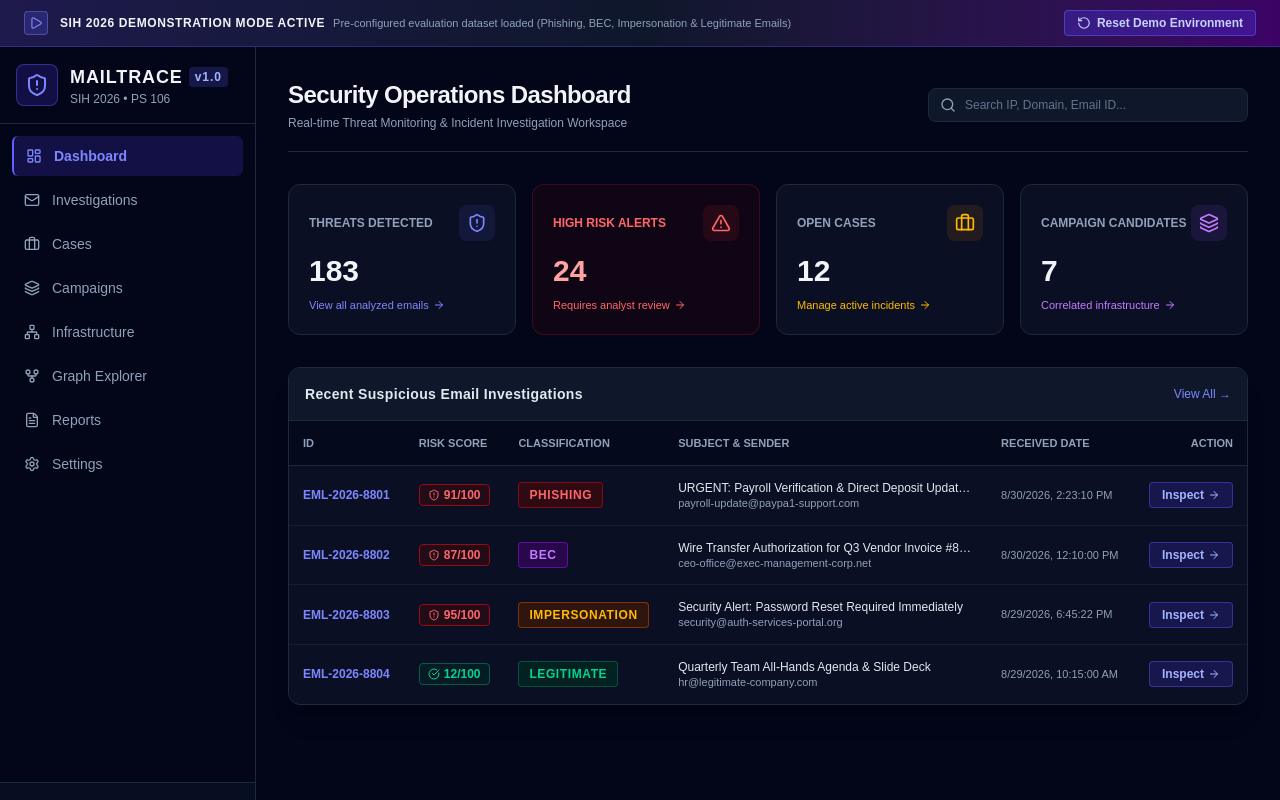
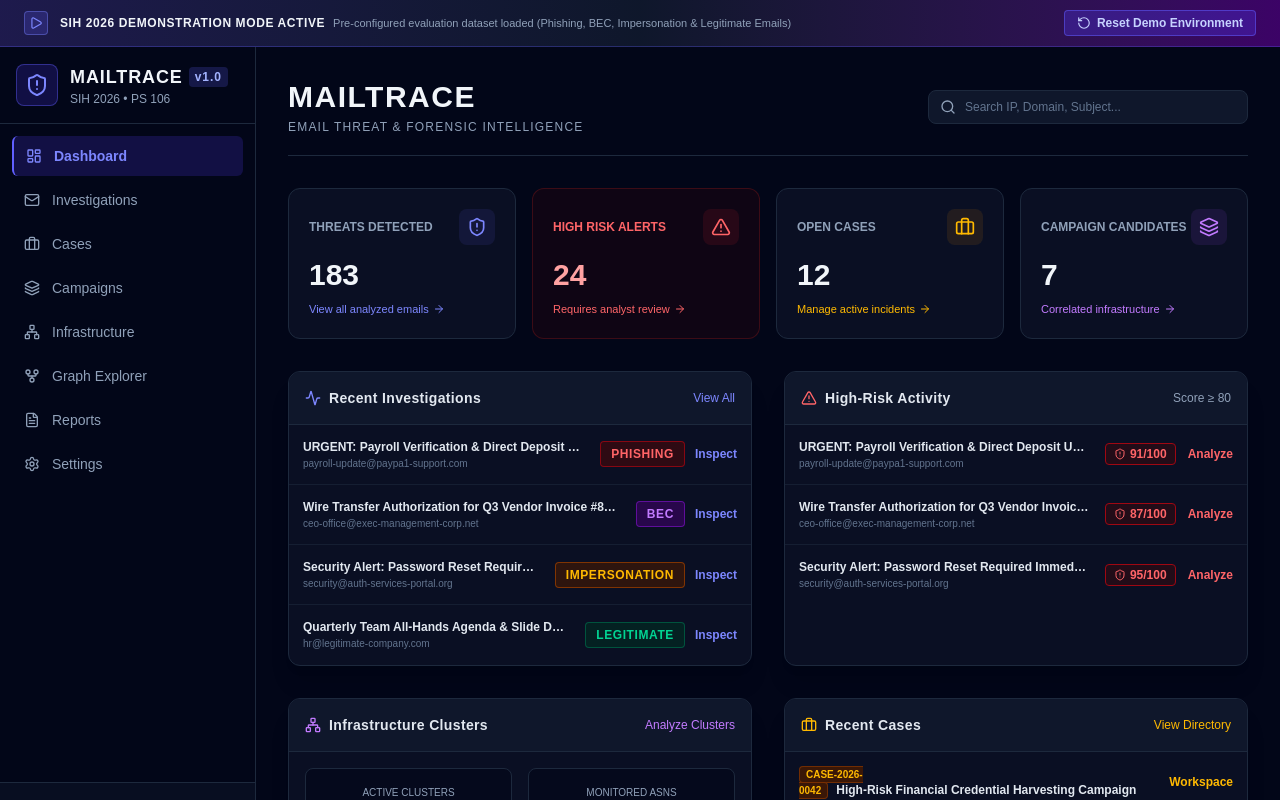
Before and after one commit to JayantOlhyan/Mail-Trace, a Next.js app in the folder frontend/: page / in a window 1280 px wide. Shown: the top 800 px of the page. Built offline with nearby package versions, Linux system fonts and the light colour scheme; no server answers.

Commit message:
feat: redesign dashboard with clear grid panels for investigations, high-risk alerts, clusters and cases

```diff
--- a/frontend/src/app/page.tsx
+++ b/frontend/src/app/page.tsx
@@ -3,7 +3,7 @@
 import React, { useState, useEffect } from 'react';
 import Link from 'next/link';
 import { api } from '@/lib/api';
-import { EmailSummary } from '@/types';
+import { EmailSummary, Case } from '@/types';
 import { RiskScore } from '@/components/RiskScore';
 import { ThreatBadge } from '@/components/ThreatBadge';
 import {
@@ -14,6 +14,8 @@ import {
   Search,
   ArrowRight,
   RefreshCw,
+  Network,
+  Activity,
 } from 'lucide-react';
 
 export default function DashboardPage() {
@@ -22,17 +24,24 @@ export default function DashboardPage() {
     high_risk: 24,
     open_cases: 12,
     campaign_candidates: 7,
+    infrastructure_clusters: 15,
   });
   const [emails, setEmails] = useState<EmailSummary[]>([]);
+  const [cases, setCases] = useState<Case[]>([]);
   const [searchQuery, setSearchQuery] = useState('');
   const [loading, setLoading] = useState(true);
 
   useEffect(() => {
     async function loadDashboard() {
       try {
-        const [m, e] = await Promise.all([api.getMetrics(), api.getEmails()]);
+        const [m, e, c] = await Promise.all([
+          api.getMetrics(),
+          api.getEmails(),
+          api.getCases(),
+        ]);
         setMetrics(m);
         setEmails(e);
+        setCases(c);
       } catch (err) {
         console.error('Error loading dashboard data:', err);
       } finally {
@@ -52,16 +61,19 @@ export default function DashboardPage() {
     );
   });
 
+  // Split emails into high-risk (> 80) and normal
+  const highRiskActivity = filteredEmails.filter((e) => e.risk_score >= 80);
+
   return (
     <div className="space-y-8 max-w-7xl mx-auto">
-      {/* Top Header */}
+      {/* Top Header Section */}
       <div className="flex flex-col md:flex-row md:items-center justify-between gap-4 border-b border-slate-800 pb-5">
         <div>
-          <h1 className="text-2xl font-extrabold tracking-tight text-slate-100 flex items-center gap-2">
-            Security Operations Dashboard
+          <h1 className="text-3xl font-black tracking-wider text-slate-100 font-mono">
+            MAILTRACE
           </h1>
-          <p className="text-xs text-slate-400 font-mono mt-1">
-            Real-time Threat Monitoring & Incident Investigation Workspace
+          <p className="text-xs text-slate-400 font-mono tracking-widest mt-1 uppercase">
+            EMAIL THREAT & FORENSIC INTELLIGENCE
           </p>
         </div>
 
@@ -72,13 +84,13 @@ export default function DashboardPage() {
             type="text"
             value={searchQuery}
             onChange={(e) => setSearchQuery(e.target.value)}
-            placeholder="Search IP, Domain, Email ID..."
+            placeholder="Search IP, Domain, Subject..."
             className="w-full bg-slate-900 border border-slate-800 rounded-lg pl-9 pr-4 py-2 text-xs text-slate-200 placeholder-slate-500 focus:outline-none focus:border-indigo-500 font-mono transition"
           />
         </div>
       </div>
 
-      {/* Top-Level Metrics */}
+      {/* Key Metrics Section */}
       <div className="grid grid-cols-1 sm:grid-cols-2 lg:grid-cols-4 gap-4">
         <Link href="/investigations" className="group">
           <div className="p-5 rounded-xl border border-slate-800 bg-slate-900/60 hover:border-indigo-500/60 transition-all">
@@ -141,68 +153,135 @@ export default function DashboardPage() {
         </Link>
       </div>
 
-      {/* Recent Email Investigations Table */}
-      <div className="bg-slate-900/60 border border-slate-800 rounded-xl overflow-hidden shadow-xl">
+      {loading ? (
+        <div className="p-12 text-center text-slate-500 font-mono flex items-center justify-center space-x-2">
+          <RefreshCw className="w-5 h-5 animate-spin text-indigo-400" />
+          <span>Loading analyst metrics...</span>
+        </div>
+      ) : (
+        <div className="grid grid-cols-1 lg:grid-cols-2 gap-8">
+          {/* Recent Investigations */}
+          <div className="bg-slate-900/60 border border-slate-800 rounded-xl overflow-hidden shadow-xl flex flex-col">
             <div className="p-4 bg-slate-900 flex items-center justify-between border-b border-slate-800">
-          <h3 className="font-semibold text-slate-200 text-sm tracking-wide">Recent Suspicious Email Investigations</h3>
+              <h3 className="font-semibold text-slate-200 text-sm tracking-wide flex items-center gap-2">
+                <Activity className="w-4 h-4 text-indigo-400" /> Recent Investigations
+              </h3>
               <Link href="/investigations" className="text-xs text-indigo-400 hover:underline font-mono">
-            View All →
+                View All
               </Link>
             </div>
+            <div className="divide-y divide-slate-800/60 overflow-y-auto max-h-[350px] flex-1">
+              {filteredEmails.length === 0 ? (
+                <div className="p-8 text-center text-slate-500 font-mono">No recent investigations.</div>
+              ) : (
+                filteredEmails.map((email) => (
+                  <div key={email.id} className="p-3.5 hover:bg-slate-800/40 transition-colors flex items-center justify-between gap-4 font-mono text-xs">
+                    <div className="min-w-0">
+                      <p className="font-sans font-semibold text-slate-200 truncate">{email.subject}</p>
+                      <p className="text-[10px] text-slate-500 truncate mt-0.5">{email.sender}</p>
+                    </div>
+                    <div className="flex items-center gap-2.5 flex-shrink-0">
+                      <ThreatBadge classification={email.classification} />
+                      <Link href={`/investigations/${email.id}`} className="text-indigo-400 hover:text-indigo-300 font-bold">
+                        Inspect
+                      </Link>
+                    </div>
+                  </div>
+                ))
+              )}
+            </div>
+          </div>
 
-        {loading ? (
-          <div className="p-8 text-center text-slate-500 font-mono flex items-center justify-center space-x-2">
-            <RefreshCw className="w-4 h-4 animate-spin text-indigo-400" />
-            <span>Loading active investigations...</span>
+          {/* High-Risk Activity */}
+          <div className="bg-slate-900/60 border border-slate-800 rounded-xl overflow-hidden shadow-xl flex flex-col">
+            <div className="p-4 bg-slate-900 flex items-center justify-between border-b border-slate-800">
+              <h3 className="font-semibold text-slate-200 text-sm tracking-wide flex items-center gap-2">
+                <AlertTriangle className="w-4 h-4 text-red-400" /> High-Risk Activity
+              </h3>
+              <span className="text-xs font-mono text-slate-400">Score &ge; 80</span>
             </div>
-        ) : filteredEmails.length === 0 ? (
-          <div className="p-8 text-center text-slate-500 font-mono">No matching email investigations found.</div>
+            <div className="divide-y divide-slate-800/60 overflow-y-auto max-h-[350px] flex-1">
+              {highRiskActivity.length === 0 ? (
+                <div className="p-8 text-center text-slate-500 font-mono">No high-risk activity detected.</div>
               ) : (
-          <div className="overflow-x-auto">
-            <table className="w-full text-left border-collapse">
-              <thead>
-                <tr className="border-b border-slate-800 text-[11px] font-mono text-slate-400 bg-slate-950/60 uppercase">
-                  <th className="p-3.5">ID</th>
-                  <th className="p-3.5">Risk Score</th>
-                  <th className="p-3.5">Classification</th>
-                  <th className="p-3.5">Subject & Sender</th>
-                  <th className="p-3.5">Received Date</th>
-                  <th className="p-3.5 text-right">Action</th>
-                </tr>
-              </thead>
-              <tbody className="divide-y divide-slate-800/60 font-mono text-xs text-slate-300">
-                {filteredEmails.map((email) => (
-                  <tr key={email.id} className="hover:bg-slate-800/40 transition-colors">
-                    <td className="p-3.5 text-indigo-400 font-bold">{email.id}</td>
-                    <td className="p-3.5">
+                highRiskActivity.map((email) => (
+                  <div key={email.id} className="p-3.5 hover:bg-slate-800/40 transition-colors flex items-center justify-between gap-4 font-mono text-xs">
+                    <div className="min-w-0">
+                      <p className="font-sans font-semibold text-slate-200 truncate">{email.subject}</p>
+                      <p className="text-[10px] text-slate-500 truncate mt-0.5">{email.sender}</p>
+                    </div>
+                    <div className="flex items-center gap-3 flex-shrink-0">
                       <RiskScore score={email.risk_score} size="sm" />
-                    </td>
-                    <td className="p-3.5">
-                      <ThreatBadge classification={email.classification} />
-                    </td>
-                    <td className="p-3.5 max-w-xs">
-                      <p className="font-sans font-medium text-slate-200 truncate">{email.subject}</p>
-                      <p className="text-[11px] text-slate-400 truncate">{email.sender}</p>
-                    </td>
-                    <td className="p-3.5 text-slate-400 text-[11px]">
-                      {new Date(email.received_at).toLocaleString()}
-                    </td>
-                    <td className="p-3.5 text-right">
-                      <Link
-                        href={`/investigations/${email.id}`}
-                        className="inline-flex items-center space-x-1 px-3 py-1 bg-indigo-600/20 hover:bg-indigo-600 text-indigo-300 hover:text-white rounded border border-indigo-500/40 transition text-xs font-semibold"
-                      >
-                        <span>Inspect</span>
-                        <ArrowRight className="w-3 h-3" />
+                      <Link href={`/investigations/${email.id}`} className="text-red-400 hover:text-red-300 font-bold">
+                        Analyze
                       </Link>
-                    </td>
-                  </tr>
-                ))}
-              </tbody>
-            </table>
+                    </div>
+                  </div>
+                ))
+              )}
+            </div>
+          </div>
+
+          {/* Infrastructure Clusters */}
+          <div className="bg-slate-900/60 border border-slate-800 rounded-xl overflow-hidden shadow-xl flex flex-col">
+            <div className="p-4 bg-slate-900 flex items-center justify-between border-b border-slate-800">
+              <h3 className="font-semibold text-slate-200 text-sm tracking-wide flex items-center gap-2">
+                <Network className="w-4 h-4 text-purple-400" /> Infrastructure Clusters
+              </h3>
+              <Link href="/infrastructure" className="text-xs text-purple-400 hover:underline font-mono">
+                Analyze Clusters
+              </Link>
+            </div>
+            <div className="p-4 space-y-4 flex-1">
+              <div className="grid grid-cols-2 gap-4">
+                <div className="p-4 bg-slate-950/60 border border-slate-800 rounded-lg text-center">
+                  <span className="text-[10px] font-mono text-slate-400 uppercase block">Active Clusters</span>
+                  <span className="text-2xl font-bold font-mono text-purple-400 block mt-1">{metrics.infrastructure_clusters}</span>
+                </div>
+                <div className="p-4 bg-slate-950/60 border border-slate-800 rounded-lg text-center">
+                  <span className="text-[10px] font-mono text-slate-400 uppercase block">Monitored ASNs</span>
+                  <span className="text-2xl font-bold font-mono text-slate-200 block mt-1">42</span>
+                </div>
+              </div>
+              <div className="p-3 bg-indigo-950/20 border border-indigo-900/40 rounded-lg text-xs leading-relaxed text-slate-300">
+                <span className="font-bold text-indigo-400 block mb-1">Correlation Summary:</span>
+                Identified overlap on AS13335 (Cloudflare) and AS16509 (Amazon) across recent BEC and Impersonation candidate clusters.
+              </div>
+            </div>
+          </div>
+
+          {/* Recent Cases */}
+          <div className="bg-slate-900/60 border border-slate-800 rounded-xl overflow-hidden shadow-xl flex flex-col">
+            <div className="p-4 bg-slate-900 flex items-center justify-between border-b border-slate-800">
+              <h3 className="font-semibold text-slate-200 text-sm tracking-wide flex items-center gap-2">
+                <Briefcase className="w-4 h-4 text-amber-400" /> Recent Cases
+              </h3>
+              <Link href="/cases" className="text-xs text-amber-400 hover:underline font-mono">
+                View Directory
+              </Link>
+            </div>
+            <div className="divide-y divide-slate-800/60 overflow-y-auto max-h-[350px] flex-1">
+              {cases.length === 0 ? (
+                <div className="p-8 text-center text-slate-500 font-mono">No open incidents.</div>
+              ) : (
+                cases.slice(0, 5).map((c) => (
+                  <div key={c.id} className="p-3.5 hover:bg-slate-800/40 transition-colors flex items-center justify-between gap-4 font-mono text-xs">
+                    <div className="min-w-0">
+                      <span className="text-[10px] font-bold text-amber-400 bg-amber-950/80 px-1.5 py-0.5 rounded border border-amber-800/60 mr-2">
+                        {c.case_id}
+                      </span>
+                      <span className="font-sans font-bold text-slate-200 truncate">{c.title}</span>
+                    </div>
+                    <Link href={`/cases/${c.id}`} className="text-amber-400 hover:text-amber-300 font-bold flex-shrink-0">
+                      Workspace
+                    </Link>
+                  </div>
+                ))
+              )}
+            </div>
+          </div>
         </div>
       )}
     </div>
-    </div>
   );
 }
```
Lines whose indentation alone changed are shown as unchanged.
